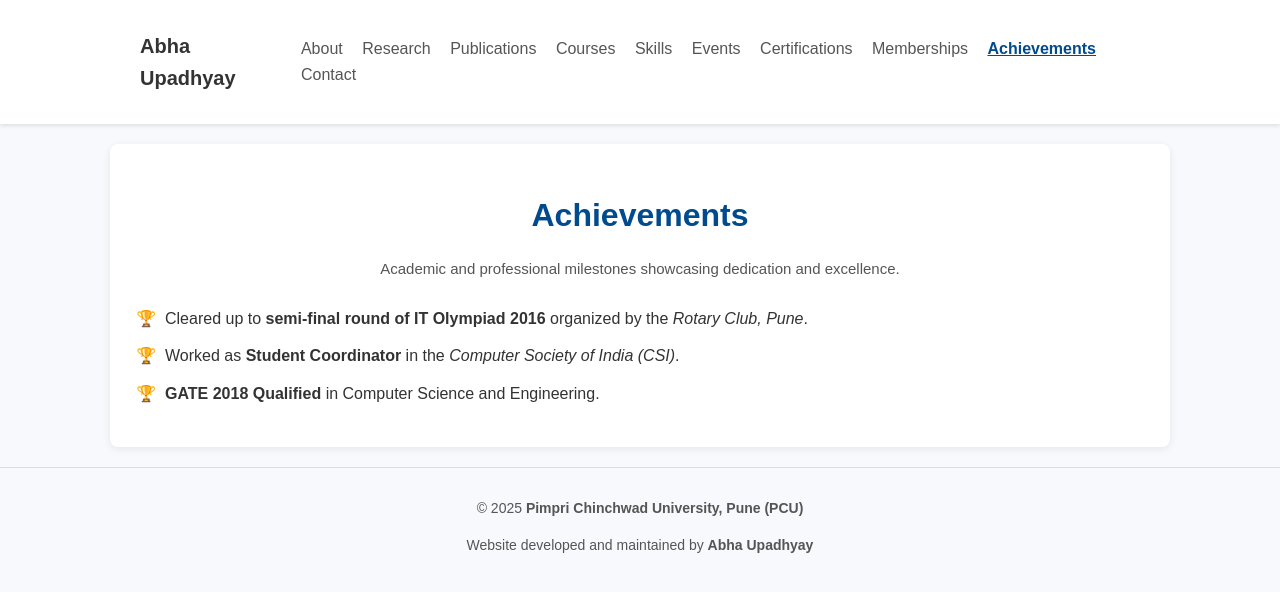
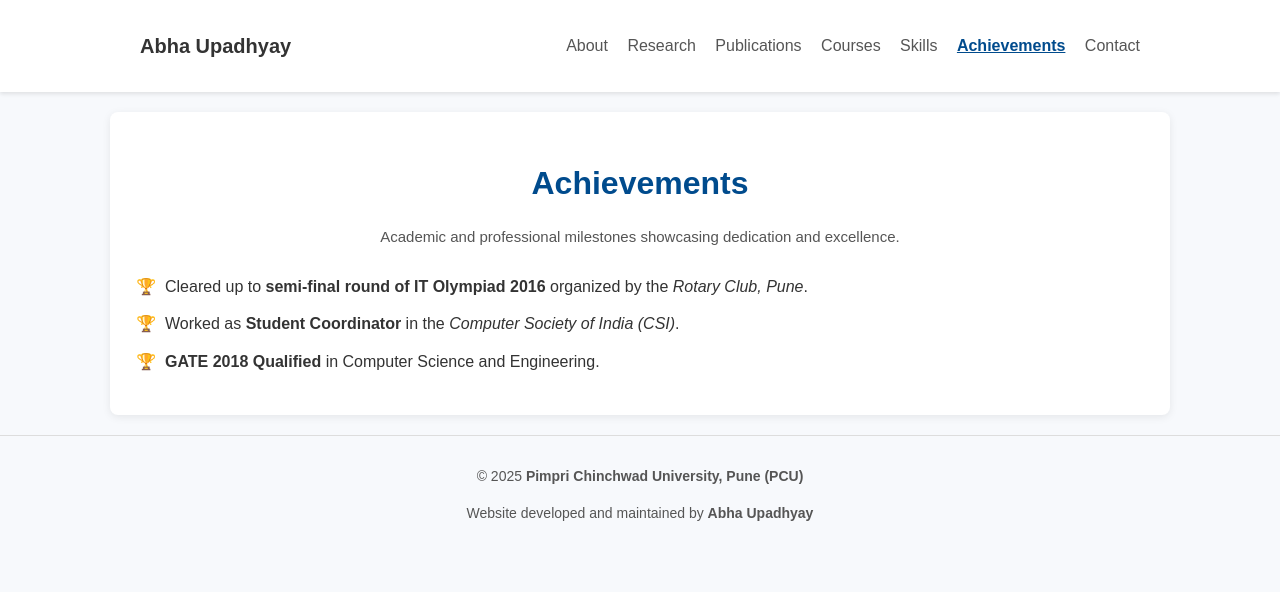
Before and after one commit to upadhyayabha95/website, a plain HTML site: page achievements.html in a window 1280 px wide. Drawn offline with Linux system fonts and the light colour scheme.

Commit message:
Update achievements.html

```diff
--- a/achievements.html
+++ b/achievements.html
@@ -17,9 +17,6 @@
         <a href="publications.html">Publications</a>
         <a href="courses.html">Courses</a>
         <a href="skills.html">Skills</a>
-        <a href="events.html">Events</a>
-        <a href="certifications.html">Certifications</a>
-        <a href="memberships.html">Memberships</a>
         <a href="achievements.html" class="active">Achievements</a>
         <a href="contact.html">Contact</a>
       </nav>
```
